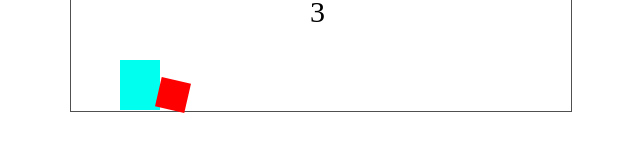
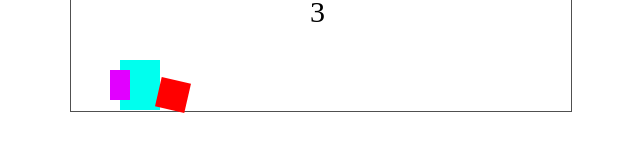
Before and after one commit to caelan-g/basic-game, a plain HTML site: page Basic/index.html in a window 1280 px wide. Shown: the part 190-342 px from the top of the page, 430-1070 px from the left. Drawn offline with Linux system fonts and the light colour scheme.

Commit message:
Jetpack visuals

```diff
--- a/Basic/index.html
+++ b/Basic/index.html
@@ -11,6 +11,7 @@
       <div id="health"></div>
       <div id="time-in">3</div>
       <div id="character"></div>
+      <div id="jetpack"></div>
       <div id="obstacle"></div>
       <div id="jet-particle"></div>
       <div id="hitbox-character"></div>
--- a/Basic/script.js
+++ b/Basic/script.js
@@ -23,6 +23,10 @@ let characterTop = characterBase;
 let characterWidth = parseInt(window.getComputedStyle(character).width);
 let characterHeight = parseInt(window.getComputedStyle(character).height);
 let characterLeft;
+
+let jetpack = document.getElementById("jetpack");
+let jetpackTopOffset = 10;
+let jetpackLeftOffset = 10;
 
 let obstacle = document.getElementById("obstacle");
 let obstacleHeight = parseInt(window.getComputedStyle(obstacle).height);
@@ -79,6 +83,17 @@ function jump() {
     jetParticle.style.visibility = "visible";
   }
 }
+
+let jetpackMove = setInterval(function () {
+  setTimeout(function () {
+    jetpack.style.top = characterTop + jetpackTopOffset + "px";
+    jetpack.style.left = characterLeft - jetpackLeftOffset + "px";
+    var characterRotate = parseInt(
+      window.getComputedStyle(character).getPropertyValue("transform")
+    );
+    jetpack.style.transfrom = "rotate(" + characterRotate + "deg)";
+  }, 50);
+}, 10);
 
 let gravity = setInterval(function () {
   if (reloading == false) {
@@ -148,8 +163,8 @@ let check = setInterval(function () {
   hitboxCharacter.style.top = characterTop + "px";
   hitboxCharacter.style.left = characterLeft + "px";*/
 
-  jetParticle.style.top = characterTop + 50 + "px";
-  jetParticle.style.left = characterLeft + "px";
+  jetParticle.style.top = characterTop + jetpackTopOffset + 30 + "px";
+  jetParticle.style.left = characterLeft - jetpackLeftOffset * 2 + "px";
 
   if (
     /*characterLeft < obstacleLeft + obstacleWidth &&
--- a/Basic/style.css
+++ b/Basic/style.css
@@ -105,3 +105,11 @@
   position: absolute;
   background-color: yellow;
 }
+#jetpack {
+  width: 20px;
+  height: 30px;
+  background-color: rgb(225, 0, 255);
+  position: absolute;
+  top: 0px;
+  left: 0px;
+}
```
